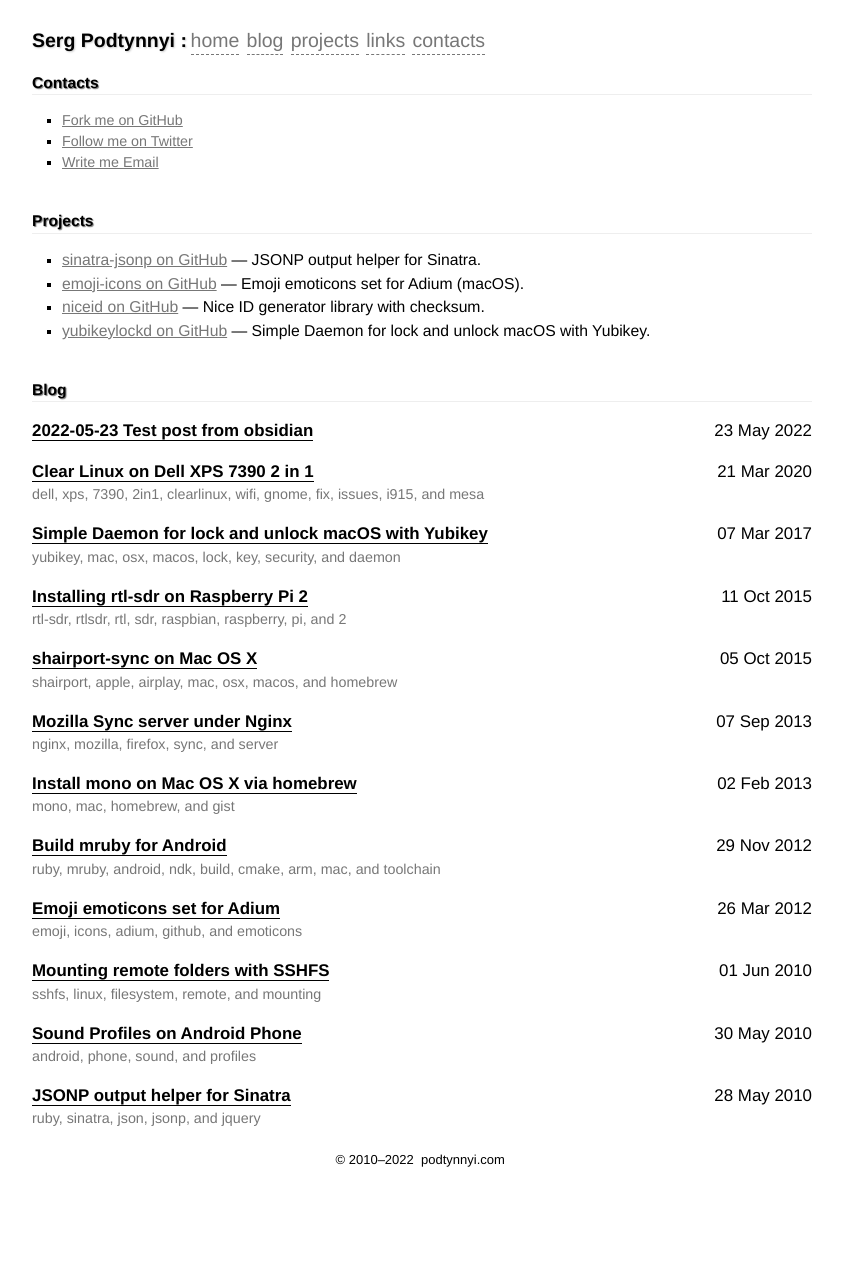
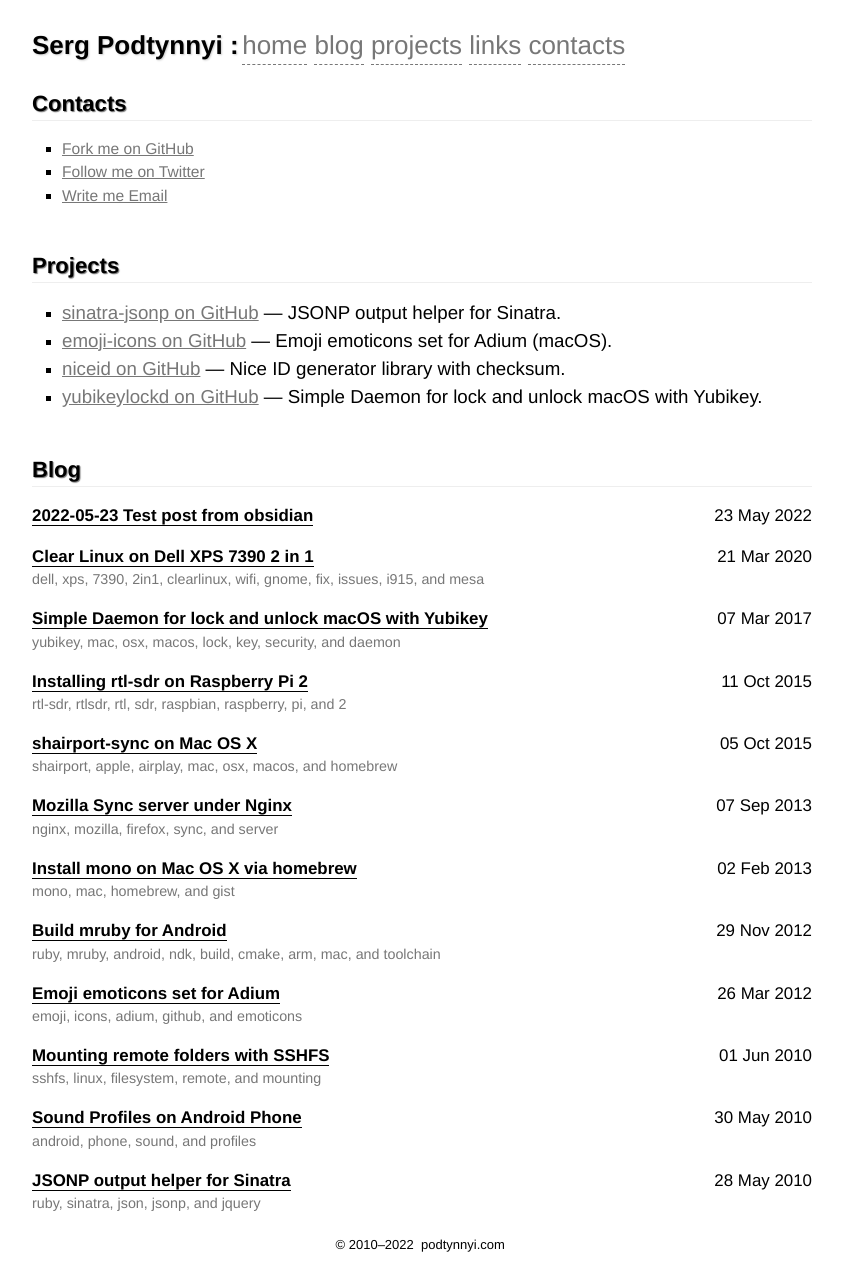
Before and after one commit to shtirlic/shtirlic.github.com, a Jekyll site: the page built from index.html, in a window 1280 px wide. Shown: the whole page, without its empty margins (218-1061 px from the left). Built offline with Jekyll 4.4.1, drawn with Linux system fonts in a browser that asks for light colours; some web fonts are replaced; before the commit the page ends 1179 px from its top, so only the background shows below that.

Commit message:
Update site.css

```diff
--- a/css/site.css
+++ b/css/site.css
@@ -56,35 +56,35 @@
 span.main-title {
   color: #000;
   font-weight: bold;
-  font-size: 1.5em;
+  font-size: 2em;
   text-shadow: #ccc 1px 1px 2px;
 }
 
 div.section-title {
   border-bottom: 1px solid #eee;
   font-weight: bold;
-  font-size: 1.2em;
+  font-size: 1.7em;
   padding-top: 1em;
   color: #000;
   text-shadow: #777 1px 1px 1px;
 }
 
 span.project-names {
-  font-size:1.1em;
+  font-size:1.2em;
 }
 
 .links-list{
   padding-top:1em;
-  font-size:1.1em;
+  font-size:1.2em;
 }
 
 #projects-list, #contacts-list {
   padding-top:1em;
-  font-size:1.1em;
+  font-size:1.2em;
 }
 
 a.nav-links {
-  font-size: 1.5em;
+  font-size: 2em;
   color: #777;
   text-decoration: none;
   padding-bottom:0.15em;
```
